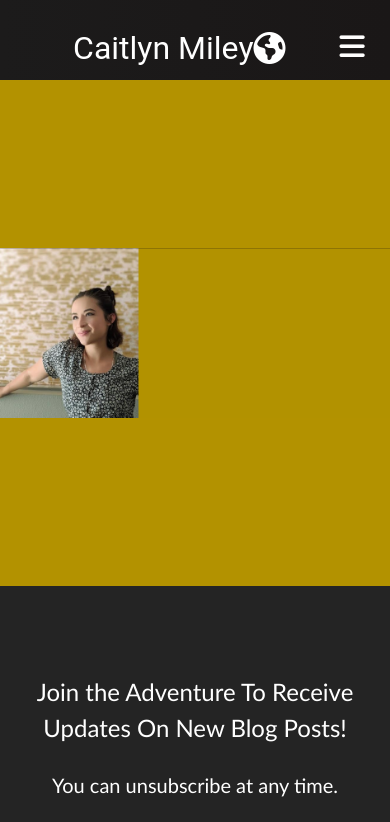
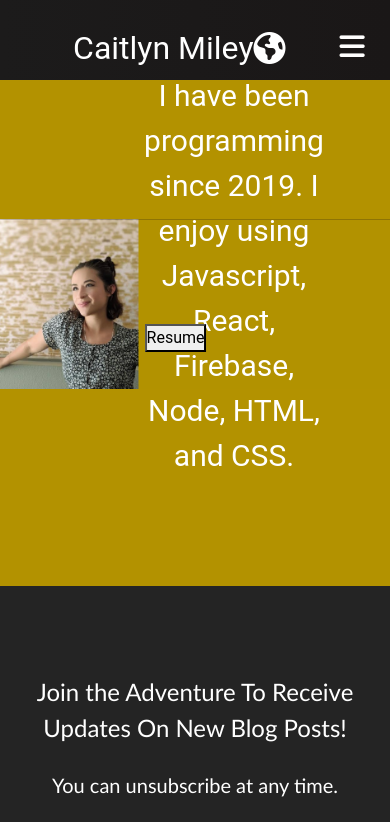
Before and after one commit to smilleeymilleey/website, a React (Create React App) app in the folder website-1/: page /services in a window 390 px wide. Shown: the top 822 px of the page. Built offline with nearby package versions, Linux system fonts and the light colour scheme.

Commit message:
added a responsive about me page

```diff
--- a/website-1/src/components/AboutHero.css
+++ b/website-1/src/components/AboutHero.css
@@ -14,13 +14,22 @@
   .aboutVideo {
     width: auto;
     height: auto;
-
-
-
+    padding-bottom: 15%;;
 
 
   }
-
+  .aboutme-paragraph {
+    position: absolute;
+    top: 30%;
+    left: 60%;
+    transform: translate(-50%, -50%);
+  }
+.resume {
+    position: absolute;
+    top: 40%;
+    left: 45%;
+    transform: translate(-50%, -50%);
+}
 
   .abouthero-container {
    background-color: #dfb600;
@@ -31,6 +40,7 @@
     justify-content: center;
     box-shadow: inset 0 0 0 1000px rgba(0, 0, 0, 0.2);
     object-fit: contain;
+    text-align: center;
   }
 
 
--- a/website-1/src/components/AboutHero.js
+++ b/website-1/src/components/AboutHero.js
@@ -16,8 +16,13 @@ function AboutHero() {
 
       <img className="aboutVideo" src='aboutmeheader.png'></img>
 
+          <p className='aboutme-paragraph'> About Me. <br></br>
+             I have been programming since 2019. I enjoy using Javascript,
+             React, Firebase, Node, HTML, and CSS.
 
+          </p>
 
+             <button className= "resume">Resume</button>
 
 
 
```
Also changed, not shown: 1 other file (tests, documents, lock files or other folders).
